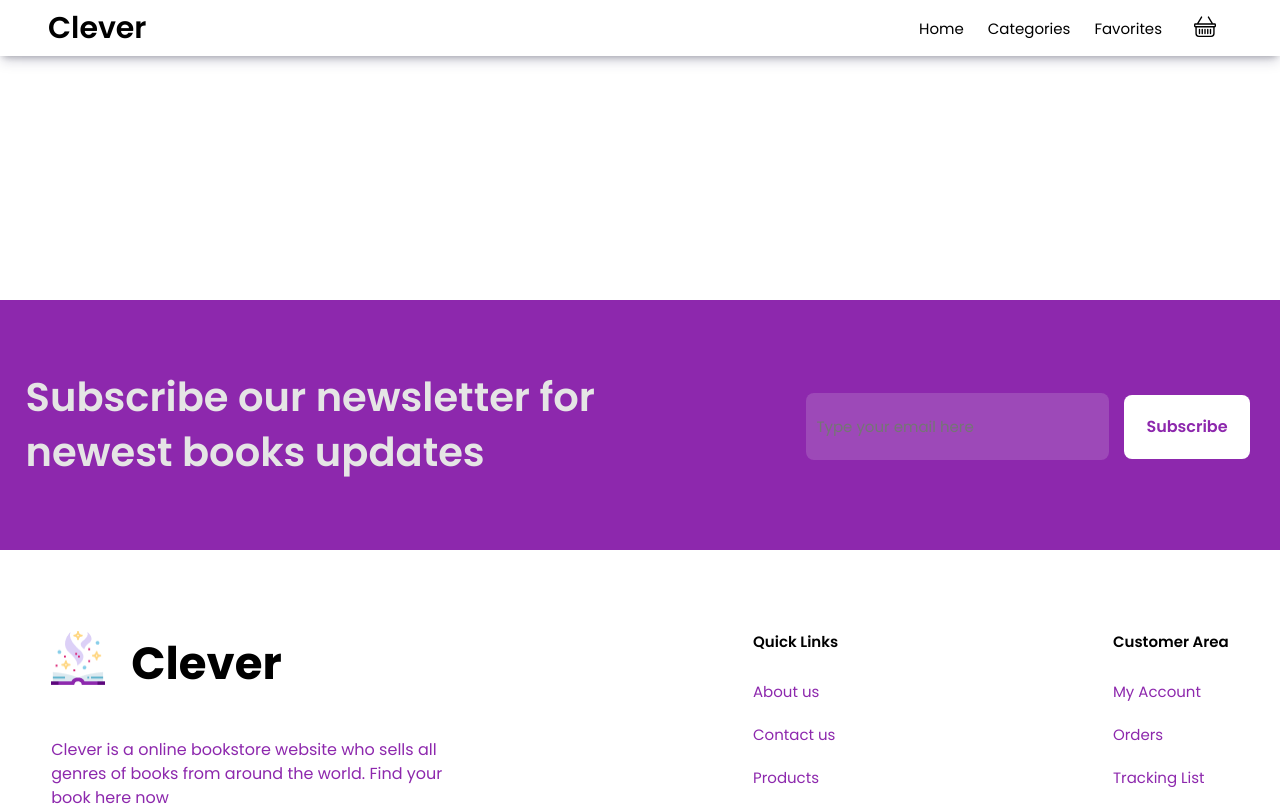
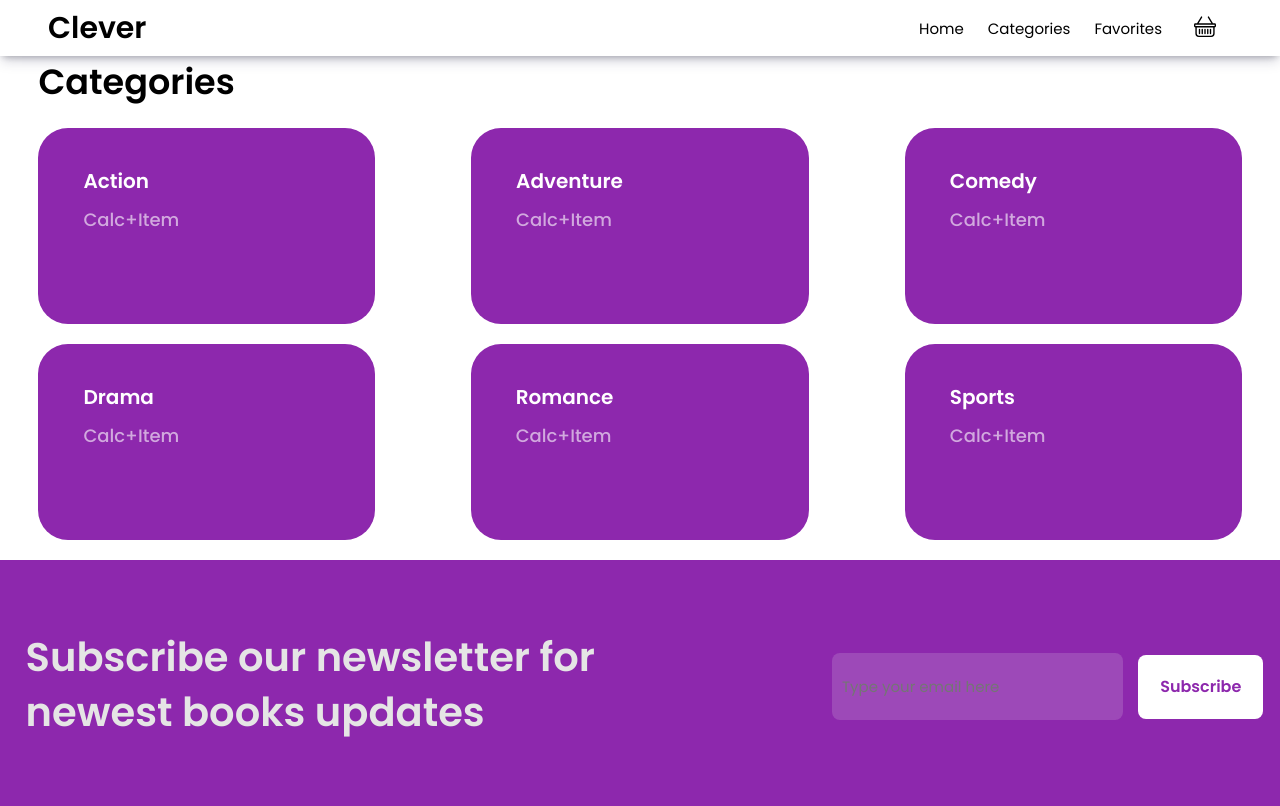
Before and after one commit to Kuba77/Final_project, a React (Create React App) app in the folder client/: page / in a window 1280 px wide. Shown: the top 806 px of the page. Built offline with nearby package versions, Linux system fonts and the light colour scheme.

Commit message:
categories done

```diff
--- a/client/src/components/Categories/Categories.js
+++ b/client/src/components/Categories/Categories.js
@@ -9,6 +9,44 @@ const CategoriesBlock = () => {
             <div className={classes.categories_wrapper}>
                 <div className={classes.categories_block}>
                     <h1 className={classes.categories_title}>Categories</h1>
+                    <div className={classes.categories_module}>
+                        <a className={classes.action_book} href="#">Action
+                            <div className={classes.calc_item}>
+                                <p className={classes.calc}>Calc+</p>
+                                <p className={classes.item}>Item</p>
+                            </div>
+                        </a>
+                        <a className={classes.adventure_book} href="#">Adventure
+                            <div className={classes.calc_item}>
+                                <p className={classes.calc}>Calc+</p>
+                                <p className={classes.item}>Item</p>
+                            </div>
+                        </a>
+                        <a className={classes.comedy_book} href="#">Comedy
+                            <div className={classes.calc_item}>
+                                <p className={classes.calc}>Calc+</p>
+                                <p className={classes.item}>Item</p>
+                            </div>
+                        </a>
+                        <a className={classes.drama_book} href="#">Drama
+                            <div className={classes.calc_item}>
+                                <p className={classes.calc}>Calc+</p>
+                                <p className={classes.item}>Item</p>
+                            </div>
+                        </a>
+                        <a className={classes.romance_book} href="#">Romance
+                            <div className={classes.calc_item}>
+                                <p className={classes.calc}>Calc+</p>
+                                <p className={classes.item}>Item</p>
+                            </div>
+                        </a>
+                        <a className={classes.sports_book} href="#">Sports
+                            <div className={classes.calc_item}>
+                                <p className={classes.calc}>Calc+</p>
+                                <p className={classes.item}>Item</p>
+                            </div>
+                        </a>
+                    </div>
                 </div>
             </div>
         </>
--- a/client/src/components/Categories/Categories.module.scss
+++ b/client/src/components/Categories/Categories.module.scss
@@ -1,47 +1,137 @@
+@import '../../styles/config/variables.scss';
+
 .categories_wrapper{
     width: 100%;
     min-height: 300px;
+}
+.categories_block{
+    max-width: 94%;
+    margin: 0 auto;
+    display: block;
+
+    @media screen and (min-width: 383px) and (max-width:720px){
+    max-width: 90%;
+    margin: 0 auto;
+    display: block;
+    }
+}
+.categories_title{
+    font-weight: 600;
+    font-size: 35px;
+    line-height: 52px;
+    color: $title-color;
     @media screen and (min-width: 970px) and (max-width:1260px){
 
     }
     @media screen and (min-width: 600px) and (max-width:969px){
-
+    font-weight: 600;
+    font-size: 30px;
+    line-height: 52px;
+    color: $title-color;
     }
     @media screen and (min-width: 320px) and (max-width:599px){
-
+    font-weight: 500;
+    font-size: 30px;
+    line-height: 52px;
+    color: $title-color;
     }
 }
-.categories_block{
-    max-width: 90%;
-    margin: 0 auto;
-    display: block;
-
-    @media screen and (min-width: 970px) and (max-width:1260px){
-
-    }
-    @media screen and (min-width: 600px) and (max-width:969px){
-
-    }
-    @media screen and (min-width: 320px) and (max-width:599px){
-
+.categories_module{
+    display: flex;
+    justify-content: space-between;
+    flex-wrap: wrap;
+    margin-bottom: 20px;
+    @media screen and (min-width: 320px) and (max-width:720px){
+    display: flex;
+    justify-content: center;
+    flex-direction: column;
+    margin-bottom: 20px;
     }
 }
-.categories_title{
 
+// BOOKS
+.action_book{
     font-weight: 600;
-    font-size: 35px;
-    line-height: 52px;
+    font-size: 20px;
+    line-height: 30px;
+    color: #fff;
+    background-color: #8D28AD;
+    padding: 38px 196px 91px 45px;
+    border-radius: 30px;
+    margin-top: 20px;
+}
+.adventure_book{
+    font-weight: 600;
+    font-size: 20px;
+    line-height: 30px;
+    color: #fff;
+    background-color: #8D28AD;
+    padding: 38px 186px 91px 45px;
+    border-radius: 30px;
+    margin-top: 20px;
 
+}
+.comedy_book{
+    font-weight: 600;
+    font-size: 20px;
+    line-height: 30px;
+    color: #fff;
+    background-color: #8D28AD;
+    padding: 38px 196px 91px 45px;
+    border-radius: 30px;
+    margin-top: 20px;
 
+}
+.drama_book{
+    font-weight: 600;
+    font-size: 20px;
+    line-height: 30px;
+    color: #fff;
+    background-color: #8D28AD;
+    padding: 38px 196px 91px 45px;
+    border-radius: 30px;
+    margin-top: 20px;
 
-color: #000000;
-    @media screen and (min-width: 970px) and (max-width:1260px){
+}
+.romance_book{
+    font-weight: 600;
+    font-size: 20px;
+    line-height: 30px;
+    color: #fff;
+    background-color: #8D28AD;
+    padding: 38px 196px 91px 45px;
+    border-radius: 30px;
+    margin-top: 20px;
 
-    }
-    @media screen and (min-width: 600px) and (max-width:969px){
+}
+.sports_book{
+    font-weight: 600;
+    font-size: 20px;
+    line-height: 30px;
+    color: #fff;
+    background-color: #8D28AD;
+    padding: 38px 196px 91px 45px;
+    border-radius: 30px;
+    margin-top: 20px;
 
-    }
-    @media screen and (min-width: 320px) and (max-width:599px){
+}
 
-    }
+// BOOKS CALC
+
+.calc_item{
+    display: flex;
+    margin-top: 10px;
 }
+.calc{
+    font-weight: 500;
+    font-size: 18px;
+    line-height: 27px;
+    color: rgba(255, 255, 255, 0.6);
+}
+.item{
+    font-weight: 500;
+    font-size: 18px;
+    line-height: 27px;
+    color: rgba(255, 255, 255, 0.6);
+
+}
--- a/client/src/components/Footer/Footer.module.scss
+++ b/client/src/components/Footer/Footer.module.scss
@@ -31,7 +31,7 @@
   }
   @media screen and (min-width: 320px) and (max-width:599px) {
     display: flex;
-    justify-content: space-around;
+    justify-content: space-between;
     flex-direction: row;
     flex-wrap: wrap;
     margin: 0 auto;
@@ -347,15 +347,17 @@
 .footer_subscribe{
   margin-top: 70px;
   width: 35%;
-  margin-right: 2%;
+  // margin-right: 2%;
   @media screen and (min-width: 970px) and (max-width:1260px) {
     margin-top: 70px;
     max-width: 540px;
+    margin-right: 2%;
   }
   @media screen and (min-width: 600px) and (max-width:969px) {
     margin-top: 55px;
     width: 280px;
     margin-left: 5px;
+    margin-right: 2%;
   }
   @media screen and (min-width: 320px) and (max-width:599px){
     margin: 0px 0px 6% 10%;
@@ -364,7 +366,7 @@
 }
 .footer_input_subscribe{
   font-family: $body-font;
-  max-width: 68%;
+  width: 65%;
   min-height: 67px;
   border-radius: 8px;
   border: none;
@@ -407,7 +409,7 @@
     max-width: 25%;
     padding: 10px 10px;
     font-size: 10px;
-
+    margin-right: 2%;
   }
 }
 
--- a/client/src/components/Header/Header.module.scss
+++ b/client/src/components/Header/Header.module.scss
@@ -13,7 +13,7 @@
     backdrop-filter: blur(5px);
     z-index: 100;
     transition: all 0.2s ease;
-
+    position: relative;
     &__logo{
         display: flex;
         flex-grow: 4;
```
